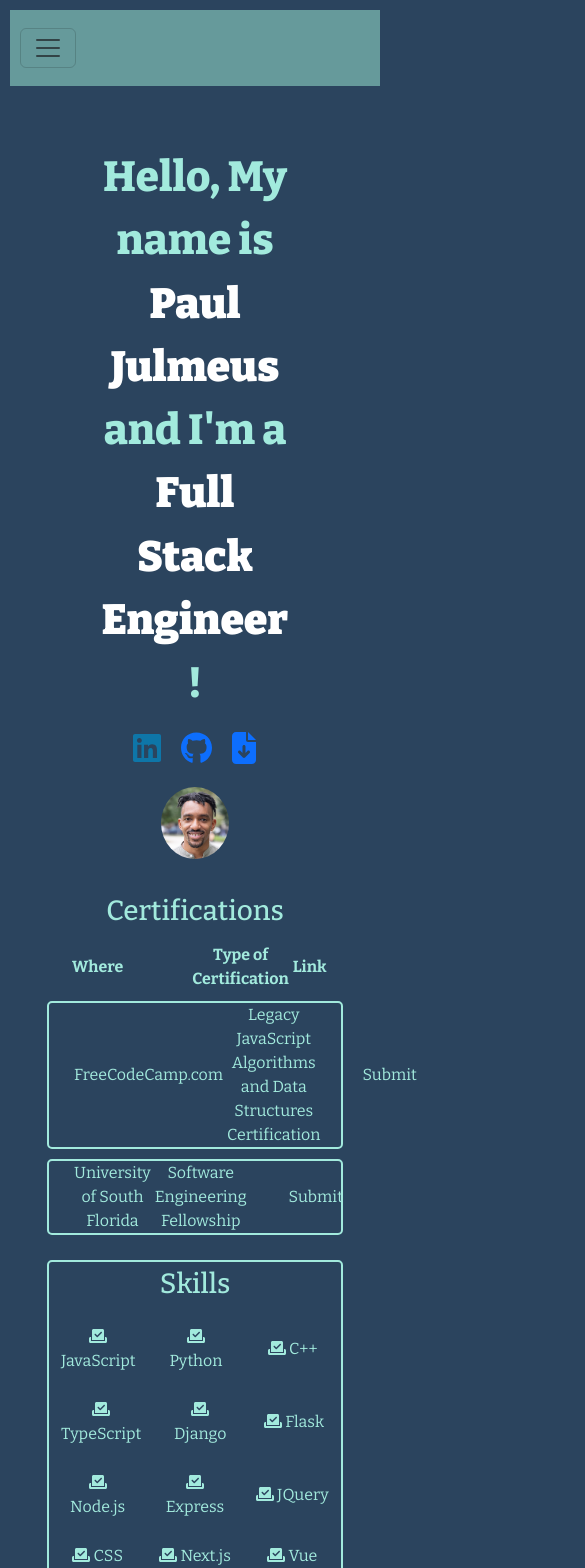
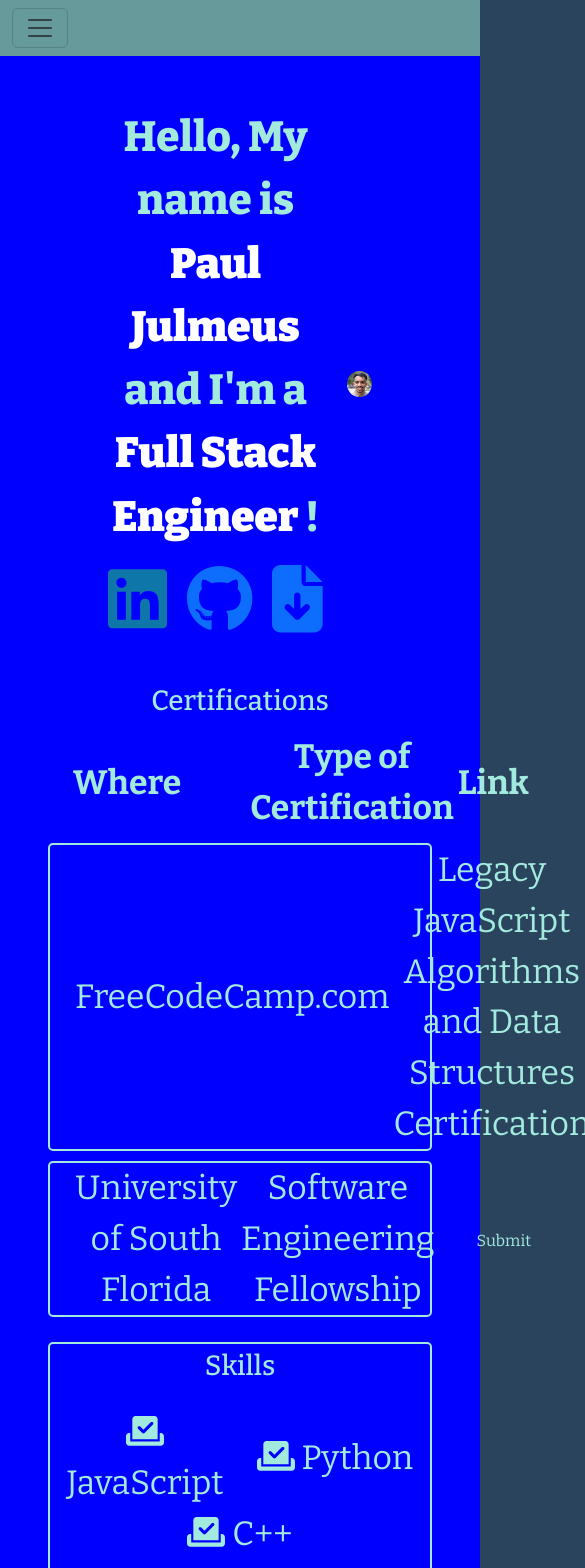
Before and after one commit to pjulmeus/portfolio917, a React (Create React App) app in the folder my-app/: page / in a window 390 px wide. Shown: the top 1568 px of the page, 585 px wide, since content can reach past the window. Built offline with nearby package versions, Linux system fonts and the light colour scheme.

Commit message:
added the themeprovider

```diff
--- a/my-app/src/App.css
+++ b/my-app/src/App.css
@@ -1,16 +1,5 @@
 
 @import url('https://fonts.googleapis.com/css2?family=Bitter:ital,wght@0,100..900;1,100..900&display=swap');
-/* Styles for mobile screens (max-width 768px) */
-@media screen and (max-width: 768px) {
-  .container {
-    width: 100%;
-    padding: 10px;
-  }
-
-  .header {
-    font-size: 20px;
-  }
-}
 
 .App {
   text-align: center;
@@ -20,15 +9,23 @@ body {
   font-family: "Bitter", serif;
   background-color: #2b445e;
   color: #a2eadd;
+  min-width: 480px;
 }
 
-/* @media screen and (max-width: 768px) {
-  .container {
-    width: 100%;
-    padding: 10px;
+  /* Styles for larger screens (desktops, min-width 769px) */
+  /* Mobile view */
+@media (max-width: 480px) {
+  .grid-container {
+      grid-template-columns: 1fr; /* 1 column */
+      background-color: blue;
+  }
+  body {
+    font-family: "Bitter", serif;
+    font-size: 4vh;
+    /* background-color: #2b445e;
+    color: blue; */
+    min-width: 480px;
+
   }
 
-  .header {
-    font-size: 20px;
-  }
-} */
+}
--- a/my-app/src/App.js
+++ b/my-app/src/App.js
@@ -4,19 +4,24 @@ import './App.css';
 import NavBar from './Navbar';
 import Contact from './Contact';
 import Home from './Home';
+import { ThemeProvider } from 'react-bootstrap';
 import { Route, Routes } from 'react-router-dom';
 
 
 function App() {
 
   return (
-    <div className="App container">
+    <ThemeProvider
+      breakpoints={['sm', 'md', 'lg', 'xl']} // Customize breakpoints
+    >
+    <div className="App grid-container">
       <NavBar/>
         <Routes>
             <Route path="/" element={<Home />} />
             <Route path='/contact' element={<Contact/>} />
         </Routes>
     </div>
+    </ThemeProvider>
   );
 }
 
--- a/my-app/src/CertificationCard2.js
+++ b/my-app/src/CertificationCard2.js
@@ -7,8 +7,8 @@ import './certification.css'
 function CertificationCard2(){
 return (
     <Stack className="stack_space" gap={1} direction="horizontal">
-    <div className="left_side">University of South Florida</div>
-    <div className="right_side">Software Engineering Fellowship</div>
+    <div className="sm left_side">University of South Florida</div>
+    <div className="sm right_side">Software Engineering Fellowship</div>
     <a href="https://images.credential.net/embed/v0lpzuln.png"><Button variant="right_side aqua ">Submit</Button></a>
   </Stack>
 )
--- a/my-app/src/certification.css
+++ b/my-app/src/certification.css
@@ -1,3 +1,5 @@
+
+
 .certification_title{
     margin-top: 25px;
     margin-bottom: 15px;;
```
